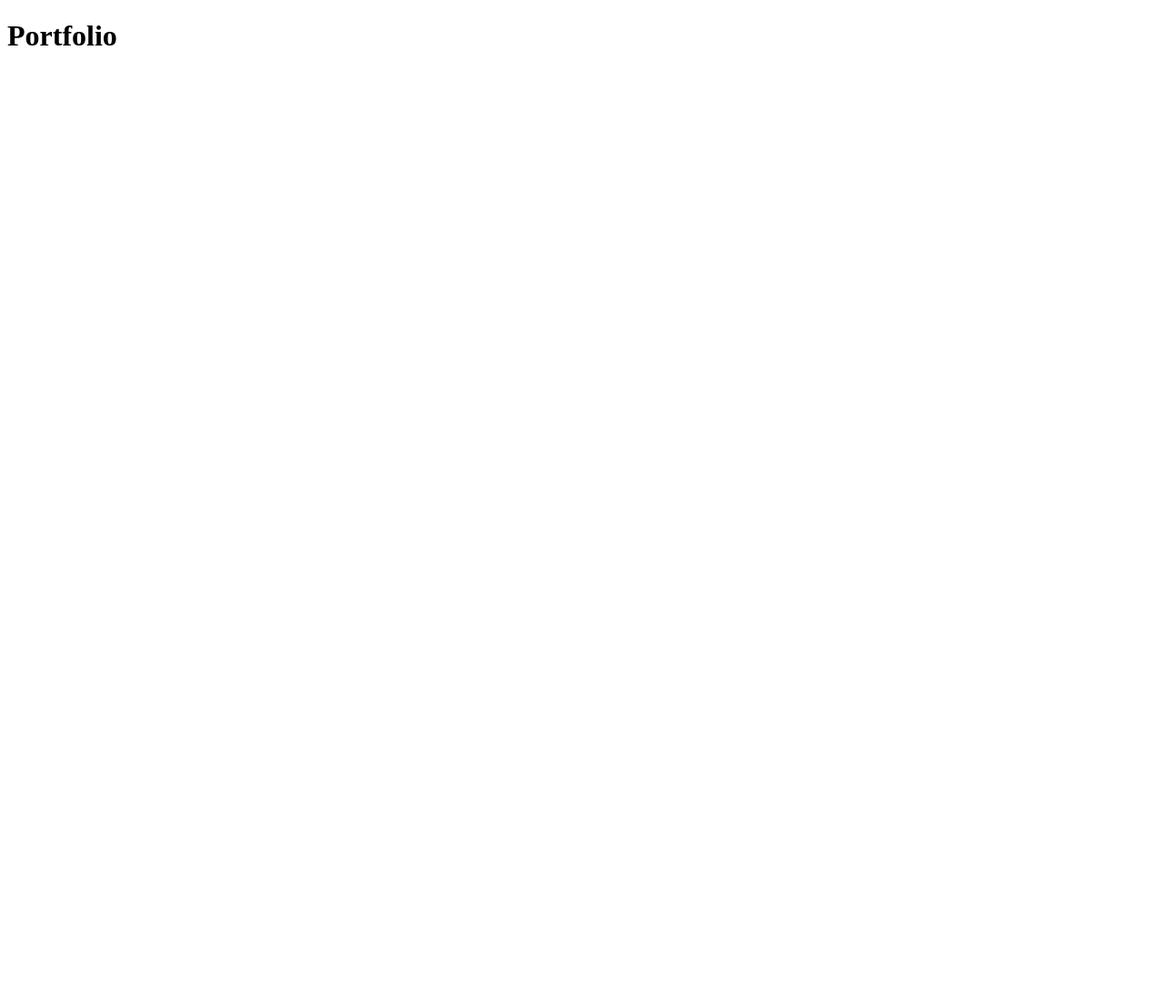
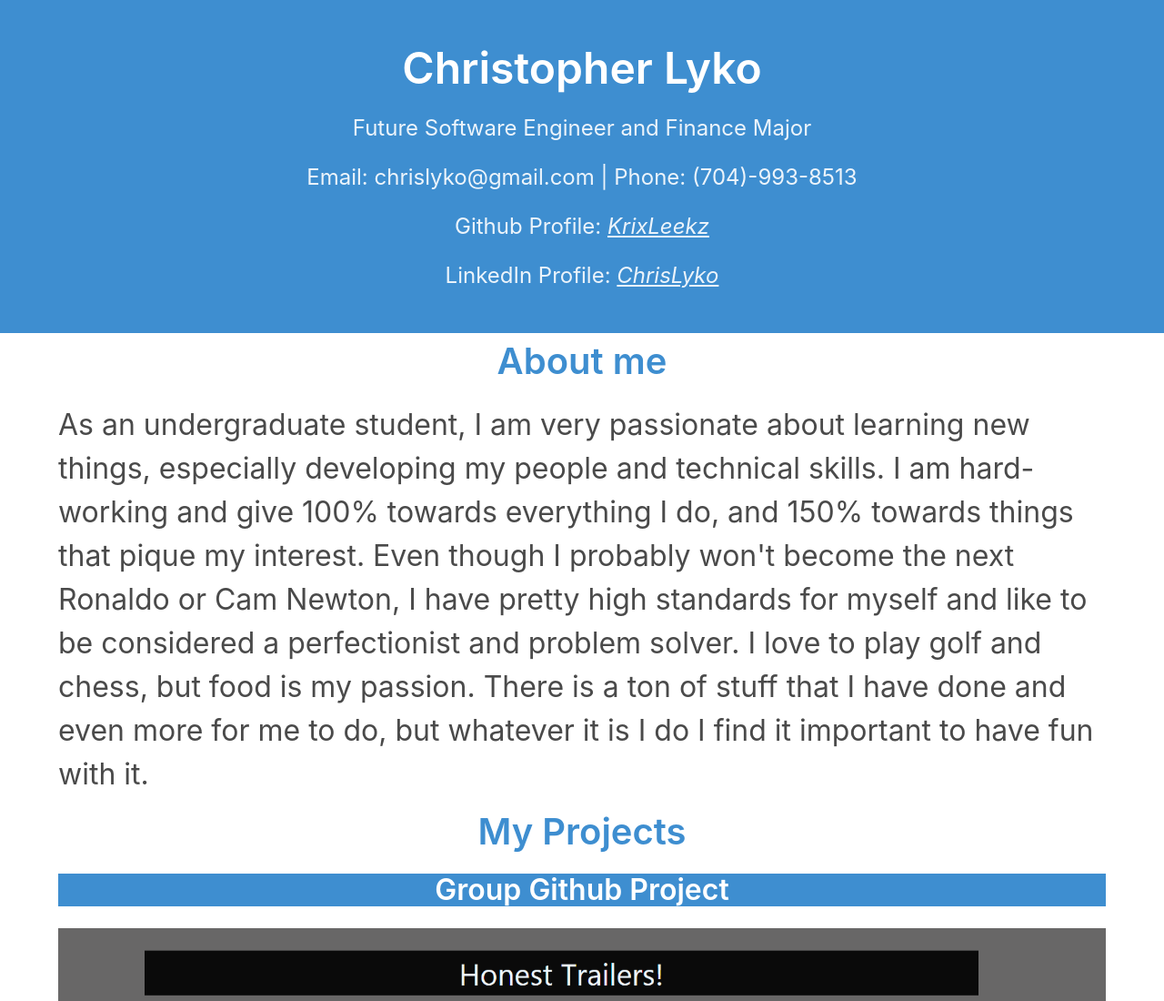
Before and after one commit to KrixLeekz/KrixLeekz.github.io, a website: page index.html in a window 1280 px wide. Shown: the top 1100 px of the page at 91% size. Before the commit the page ends 800 px from the top, so only its background shows below. Drawn offline with nearby package versions, Linux system fonts and the light colour scheme.

Commit message:
Updated Portfolio

```diff
--- a/index.html
+++ b/index.html
@@ -3,9 +3,50 @@
     <head>
         <meta charset="UTF-8" />
         <meta name="viewport">
+        <title>Portfolio</title>
+        <link rel="stylesheet" href="./node_modules/bulma/css/bulma-rtl.min.css">
     </head>
 
     <body>
-        <h1>Portfolio</h1>
+        <section class="hero max-width is-info">
+            <div class="hero-body has-text-centered">
+                <h1 class="title is-1">Christopher Lyko</h1>
+                <h2 class="is-size-4 subtitle mt-2">Future Software Engineer and Finance Major</h2>
+                <h2 class="is-size-4 subtitle mt-2">Email: chrislyko@gmail.com   |   Phone: (704)-993-8513</h2>
+                <h2 class="is-size-4 subtitle mt-2">Github Profile: <a class="is-italic" href="https://github.com/KrixLeekz" target="_blank"><u>KrixLeekz</u></a></h2>
+                <h2 class="is-size-4 subtitle mt-2">LinkedIn Profile: <a class="is-italic" href="https://www.linkedin.com/in/christopher-lyko-0194b714b/" target="_blank"><u>ChrisLyko</u></a></h2>
+
+            </div>
+        </section>
+        <section class="container">
+            <div>
+                <h1 class="title is-2 has-text-info has-text-centered mt-2">About me</h1>
+                <p class="is-size-3"> As an undergraduate student, I am very passionate about learning new things, especially developing my people and
+                    technical skills. I am hard-working and give 100% towards everything I do, and 150% towards things that pique my
+                    interest. Even though I probably won't become the next Ronaldo or Cam Newton, I have pretty high standards for
+                    myself and like to be considered a perfectionist and problem solver.
+
+                    I love to play golf and chess, but food is my passion. There is a ton of stuff that I have done and even more for
+                    me to do, but whatever it is I do I find it important to have fun with it.</p>
+            </div>
+            <div class="has-text-centered">
+                <h1 class="title is-2 has-text-info mt-4">My Projects</h1>
+
+                <h2 class="title is-3 mt-2 has-background-info has-text-white">Group Github Project</h2>
+                <img src="./assets/images/trailer.png" alt="Honest Trailer Demo">
+                <p class="is-size-3"><a href="https://github.com/v-lax/movie_trailer_web_app" target="_blank">Click here for Github Repository</a></p>
+                <a class="is-size-3"href="https://v-lax.github.io/movie_trailer_web_app/index.html" target="_blank">Click here to view the collaborative project I contributed towards</a>
+
+                <h2 class="mt-4 title is-3 mt-2 has-background-info has-text-white">Weather Dashboard</h2>
+                <img src="./assets/images/weather.png" alt="Weather Dashboard">
+                <p class="is-size-3"><a href="https://github.com/KrixLeekz/weather-dashboard" target="_blank">Click here for Github Repository</a></p>
+                <a class="is-size-3"href="https://krixleekz.github.io/weather-dashboard/" target="_blank">Click here for Weather Dashboard</a>
+
+                <h2 class="mt-4 title is-3 mt-2 has-background-info has-text-white">Password Generator</h2>
+                <img src="./assets/images/password.png" alt="Password Generator">
+                <p class="is-size-3"><a href="https://github.com/KrixLeekz/password-generator" target="_blank">Click here for Github Repository</a></p>
+                <a class="is-size-3"href="https://krixleekz.github.io/password-generator/" target="_blank">Click here for a Password Generator</a>
+            </div>
+        </section>
     </body>
 </html>
```
Also changed, not shown: package.json (added, +22 -0 lines), assets/images/password.png (added), assets/images/trailer.png (added), assets/images/weather.png (added), 1 other file.
